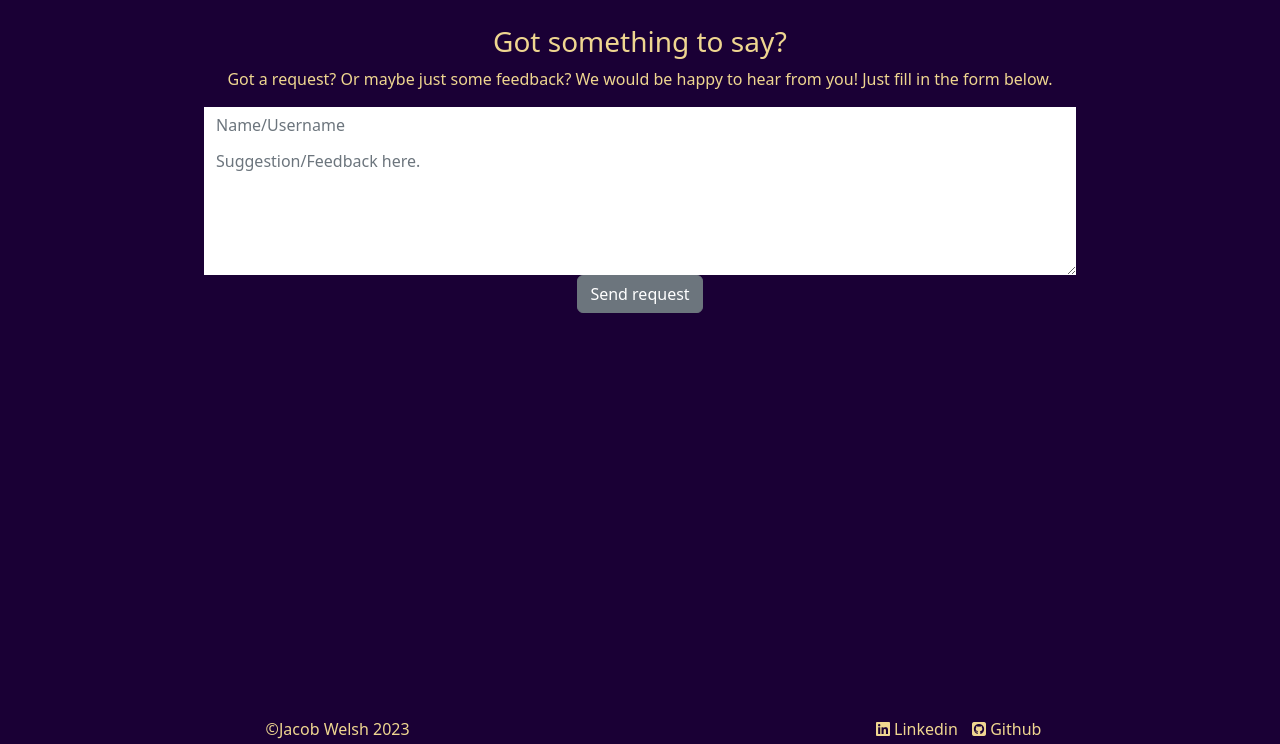
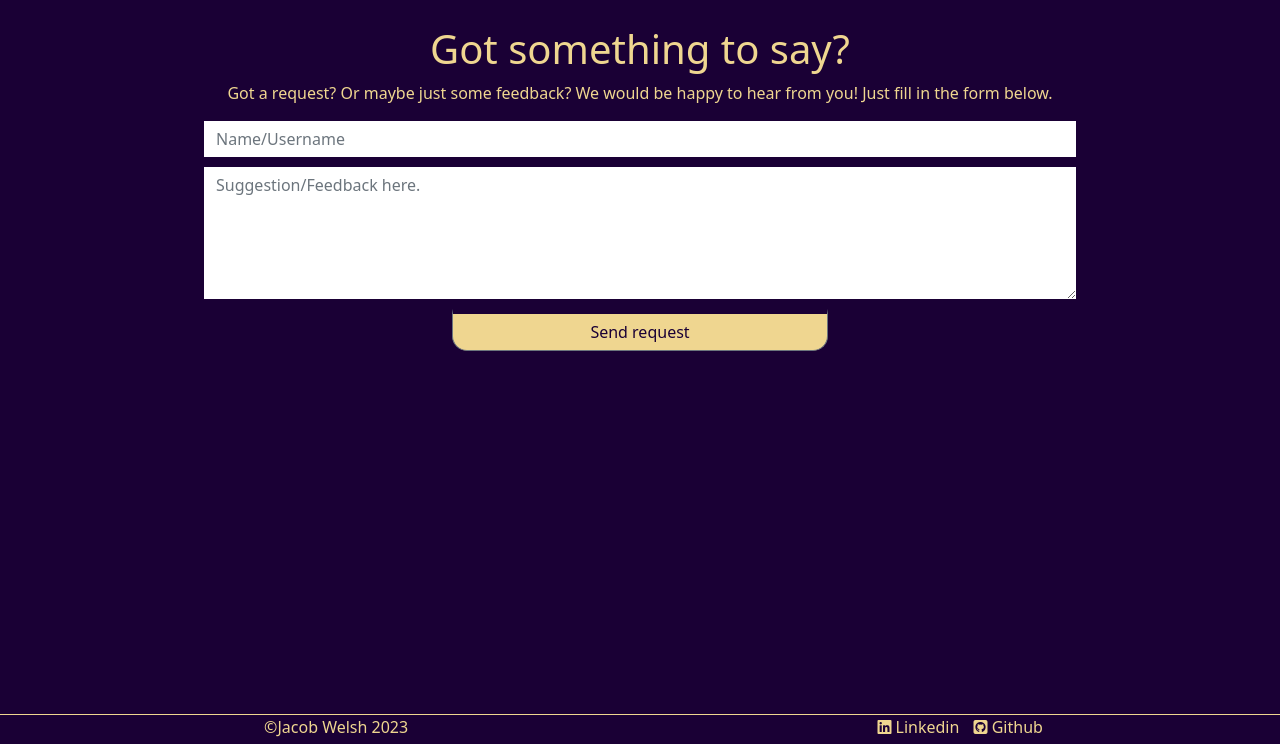
Before and after one commit to Welshy92/everyday-legends, a Django app: page /contact in a window 1280 px wide. Shown: the part 56-800 px from the top of the page. Run offline with Django 3.2, Linux system fonts and the light colour scheme; some libraries are stand-ins or nearby versions.

Commit message:
Complete styling for contact-us.html

```diff
--- a/static/css/style.css
+++ b/static/css/style.css
@@ -13,7 +13,7 @@ body {
 .main-style {
     background-color: #1A0035;
     color: #EFD690;
-    border-bottom: 30px solid #1A0035;
+    border-bottom: 35px solid #1A0035;
 }
 
 /* Nav Bar Styling */
@@ -40,7 +40,10 @@ footer {
     bottom: 0;
     width: 100%;
     height: 30px;
-    border: 3px solid #1A0035;
+    border-top: 1px solid #EFD690;
+    border-bottom: 0px;
+    border-left: 0px;
+    border-right: 0px;
     margin-top: 30px; background-color: #1A0035;
 }
 
@@ -127,7 +130,7 @@ footer {
     border: 2px solid black;
 }
 
-/* Heading Styles */
+/* Text stylings */
 
 .main-h1 {
     text-align: center;
@@ -138,6 +141,7 @@ footer {
 .main-p {
     padding-left: 11vw;
     padding-right: 11vw;
+    text-align: center;
 }
 
 .home-h3 {
@@ -145,6 +149,12 @@ footer {
     font-size: 100%;
     padding-left: 20px;
     padding-right: 20px;
+}
+
+.main-hr {
+    border: 1px solid #EFD690;
+    opacity: .7;
+    margin: 1rem 10vw;
 }
 
 
@@ -158,6 +168,10 @@ footer {
     .main-p {
         padding-left: 23px;
         padding-right: 23px;
+    }
+
+    .main-hr {
+        margin: 1rem 18px;
     }
 }
 
@@ -190,10 +204,19 @@ footer {
     border-right: 30px solid #1A0035;
 }
 
+.form-extra {
+    border-top: 0px solid transparent;
+    border-bottom: 10px solid transparent;
+    border-left: 30px solid transparent;
+    border-right: 30px solid transparent;
+}
+
 .post-btn{
     color: #1A0035;
     background-color: #EFD690;
     position: relative;
+    border-top: 5px solid #1A0035;
+    border-radius: 0px 0px 15px 15px;
     left: 35%;
     width: 30%
 }
--- a/templates/contact-us.html
+++ b/templates/contact-us.html
@@ -13,16 +13,16 @@
 <section class="container-fluid">
     <div class="row bg-color-contact">
         <div class="col">
-            <h3 class="contact-heading uppercase text-center">Got something to say?</h3>
-            <p class="uppercase text-center">Got a request? Or maybe just some feedback? We would be happy to hear from you! Just fill in the form below.</p>
+            <h1 class="main-h1">Got something to say?</h3>
+            <p class="main-p">Got a request? Or maybe just some feedback? We would be happy to hear from you! Just fill in the form below.</p>
 
             <div class="center-form">
                 <form onsubmit="return sendMail(this);" name="contact-form">
-                    <input type="text" name="name" id="name" class="form-control" placeholder="Name/Username" required />
-                    <textarea rows="5" name="details" id="details" class="form-control" placeholder="Suggestion/Feedback here." required></textarea>
-                    <div class="form-row text-center">
+                    <input type="text" name="name" id="name" class="form-control form-extra" placeholder="Name/Username" required />
+                    <textarea rows="5" name="details" id="details" class="form-control form-extra" placeholder="Suggestion/Feedback here." required></textarea>
+                    <div class="form-row">
                         <div class="col">
-                            <button type="submit" class="btn btn-secondary" onclick="emailSent()">Send request</button>
+                            <button type="submit" class="btn btn-secondary post-btn" onclick="emailSent()">Send request</button>
                         </div>
                     </div>
                 </form>
--- a/templates/create-post.html
+++ b/templates/create-post.html
@@ -4,8 +4,10 @@
 
 {% load crispy_forms_tags %}
 <h1 class="main-h1">Create A New Post</h1>
+<hr class="main-hr">
 <p class="main-p">Creating a post on this site is simple. Just fill in the form below. All that we ask is that what you post is a guide or tips for a champion in a single role. You can add general tips too but try and be specific to the role you are writing for.</p>
 <p class="main-p">A few things to note. The title MUST be unique and has a 100 character limit. The slug must also be unique and 100 character max. The slug must also have no spaces (try using dashes instead!) and be in lowercase. The exerpt will appear on the page with other posts so make it catchy! That has a 200 character limit.</p>
+<hr class="main-hr">
 
 <form method="post" style="margin-top: 1.3em;">
     {{ post_form | crispy }}
```
Also changed, not shown: templates/champions.html (+5 -8 lines).
